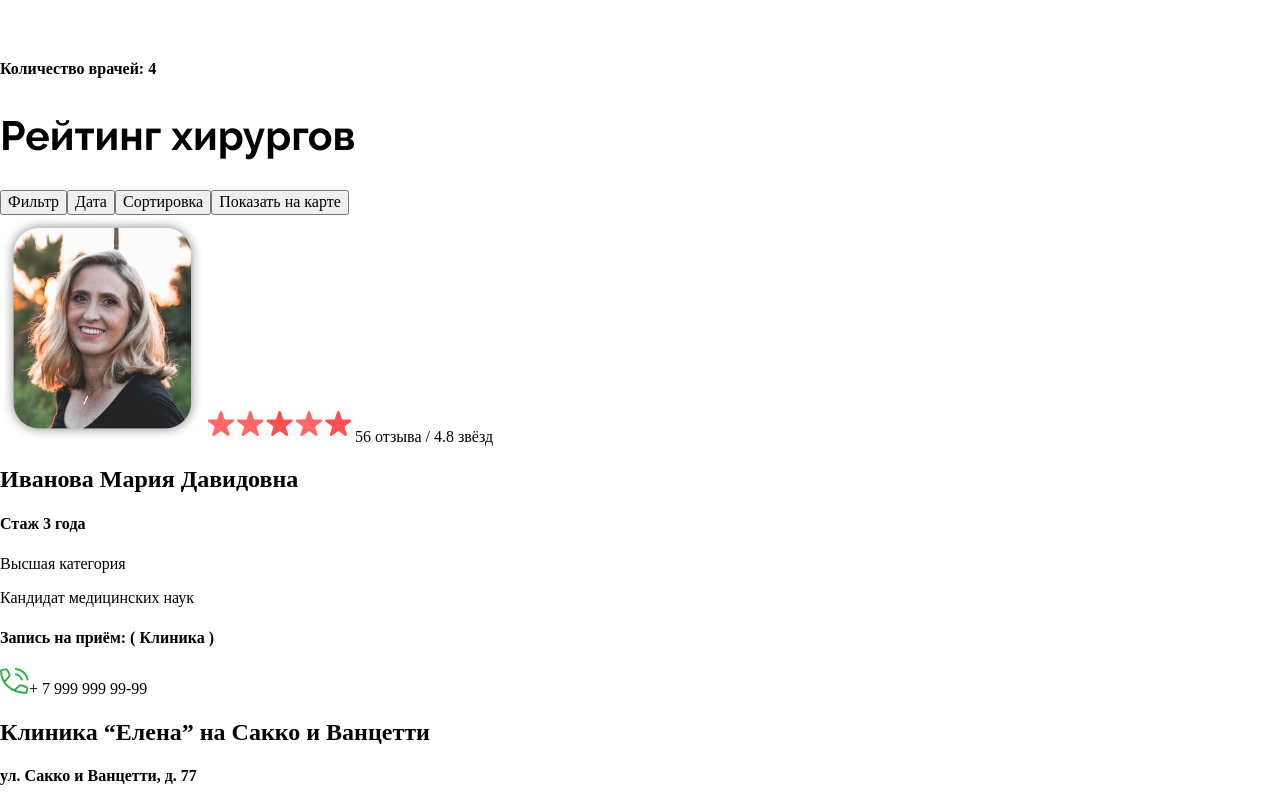
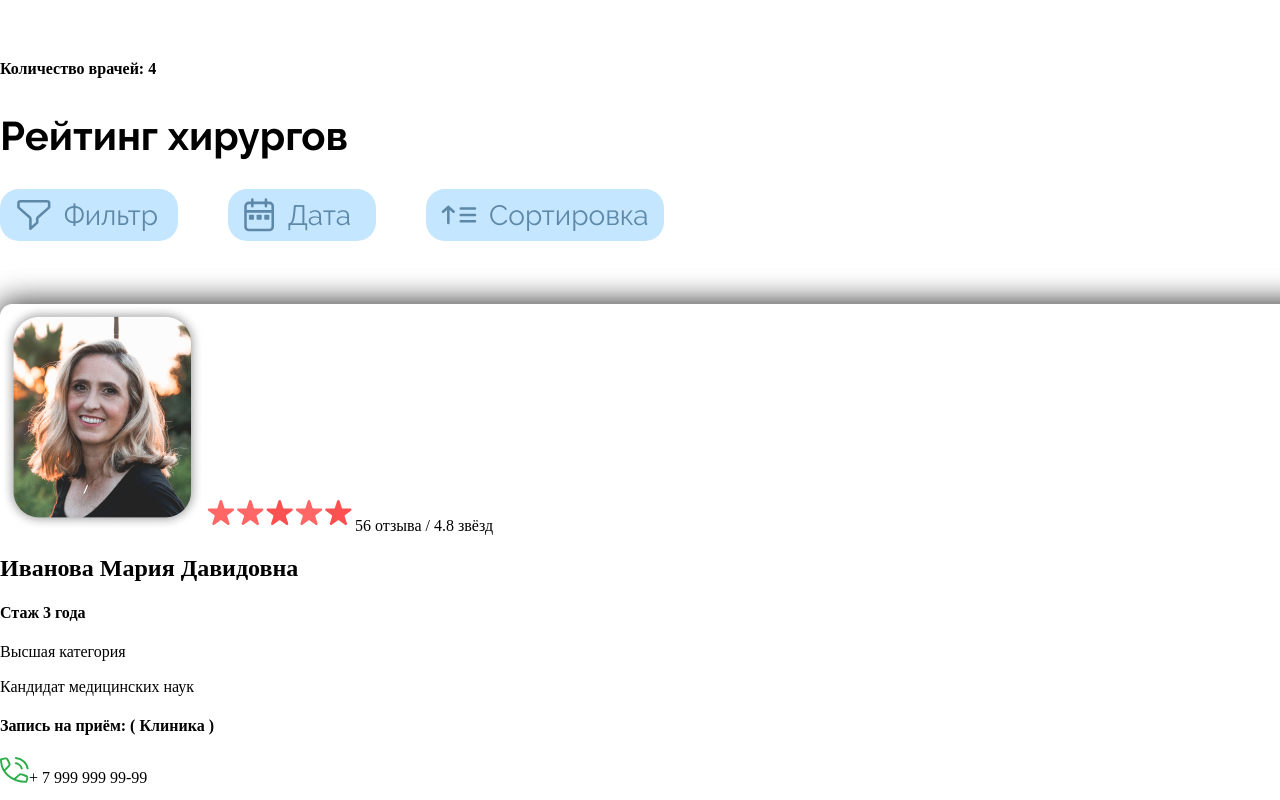
Before and after one commit to sg12/plasticFront, a React (Vite) app: page / in a window 1280 px wide. Shown: the top 800 px of the page. Built offline with nearby package versions, Linux system fonts and the light colour scheme; a web font is replaced by a local one.

Commit message:
update scss

```diff
--- a/src/components/filterDoctor/FilterDoctor.scss
+++ b/src/components/filterDoctor/FilterDoctor.scss
@@ -48,34 +48,80 @@
 	&__title {
 		margin-bottom: 30px;
         font-family: Raleway;
-        font-size: 40.851px;
+        font-size: 40px;
         font-style: normal;
         font-weight: 700;
         line-height: normal;
 	}
 
     &__buttons {
+        display: flex;
+        margin-bottom: 63px;
     }
 
     &__popup {
     }
 
     &__cards {
+        border-radius: 12.766px;
+        background: #FFF;
+        box-shadow: 0px 0px 30px 0px rgba(0, 0, 0, 0.50);
+    }
+
+    &__cards:not(:last-child) {
+        margin-bottom: 43px;
     }
 
     &__info {
     }
 }
 
-.title {
+.filter-buttons {
+    &__button {
+        height: 52px;
+        margin-right: 50px;
+        border: none;
+        border-radius: 19px;
+        color: #5D88A8;
+        background-color: #C5E6FF;
+        cursor: pointer;
+        font-family: Raleway;
+        font-size: 28px;
+        font-style: normal;
+        font-weight: 400;
+        line-height: normal;
+    }
 
-    &-h2 {
+    &__button:nth-child(1) {
+        padding: 10px 20px 10px 64px;
+        background-image: url(../../assets/icons/filter.svg);
+        background-repeat: no-repeat;
+        background-position: 17px center;
+    }
+
+    &__button:nth-child(2) {
+        padding: 10px 25px 10px 60px;
+        background-image: url(../../assets/icons/data.svg);
+        background-repeat: no-repeat;
+        background-position: 16px center;
+    }
+
+    &__button:nth-child(3) {
+        margin-right: auto;
+        padding: 10px 15px 10px 63px;
+        background-image: url(../../assets/icons/sort.svg);
+        background-repeat: no-repeat;
+        background-position: 15px center;
+    }
+
+    &__button:nth-child(4) {
+        padding: 10px 25px 10px 60px;
+        background-image: url(../../assets/icons/data.svg);
+        background-repeat: no-repeat;
+        background-position: 16px center;
     }
 }
-.filter-buttons {
-    &__button {
-    }
-}
+
 .popup {
 
     &-content {
```
